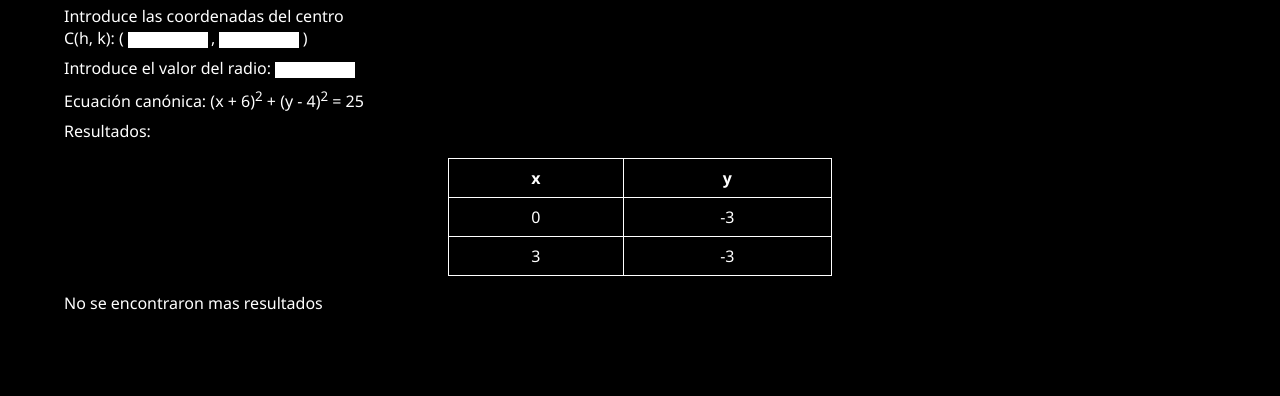
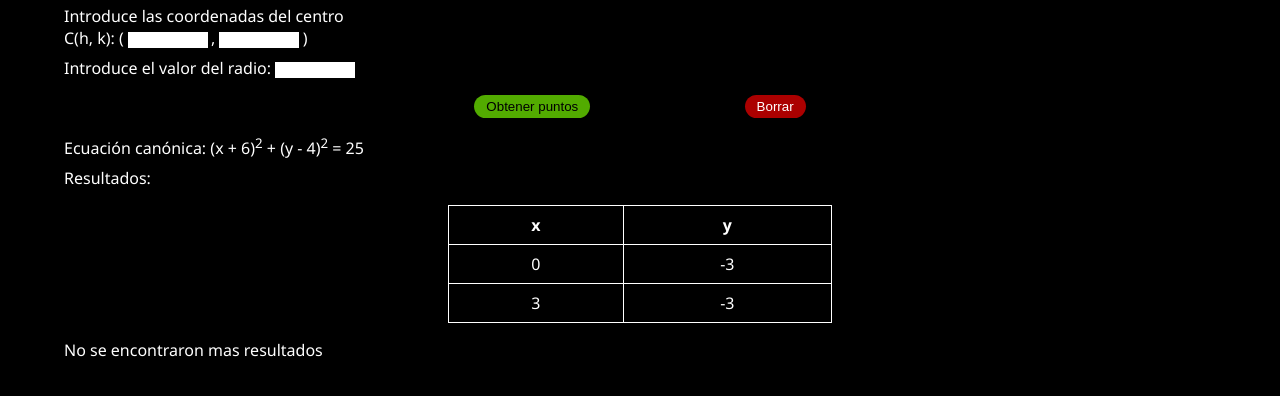
Before and after one commit to RomanPinelo/puntosCircunferencia, a plain HTML site: page index.html in a window 1280 px wide. Shown: the part 144-540 px from the top of the page. Drawn offline with Linux system fonts and the light colour scheme.

Commit message:
Botones agregados

```diff
--- a/calculo.js
+++ b/calculo.js
@@ -0,0 +1,14 @@
+// Elementos del DOM
+var coorH = document.getElementById("coordenadaH");
+var coorK = document.getElementById("coordenadaK");
+var valorRadio = document.getElementById("radio");
+var ecuaCanonica = document.getElementById("ecuacionCanonica");
+var tabla = document.getElementById("tablaPuntos");
+var mensajeNoResultados = document.getElementById("noMasResultados");
+var btnPun = document.getElementById("btnPuntos");
+var btnBor = document.getElementById("btnBorrar");
+
+// Evento del botón
+btnBor.addEventListener('click', function(){
+  window.location.reload();
+});
--- a/index.html
+++ b/index.html
@@ -34,6 +34,11 @@
 
     <p>Introduce el valor del radio: <input type="number" class="radio" id="radio"></p>
 
+    <div class="botones">
+      <button class="btnPuntos" id="btnPuntos">Obtener puntos</button>
+      <button class="btnBorrar" id="btnBorrar">Borrar</button>
+    </div>
+
     <p>
       Ecuación canónica:
       <span id="ecuacionCanonica">(x + 6)<sup>2</sup> + (y - 4)<sup>2</sup> = 25</span>
--- a/style.css
+++ b/style.css
@@ -53,6 +53,29 @@ input {
   margin-right: 0.2rem;
 }
 
+.botones {
+  display: flex;
+  justify-content: space-evenly;
+  margin: 1rem 0;
+}
+
+.botones button {
+  padding: 0.25rem 0.75rem;
+  outline: none;
+  border: 0;
+  border-radius: 9999px;
+  cursor: pointer;
+}
+
+.botones .btnPuntos {
+  background-color: rgba(123, 255, 0, 0.671);
+}
+
+.botones .btnBorrar {
+  background-color: rgba(255, 0, 0, 0.671);
+  color: #fff;
+}
+
 
 
 /*_*_*_*_*_*_*_*_*_*_*_*_*_*_*_*_*_*_*_*_*_*_*_*_*_*_*_*_*_*_*_*_*_*_*_*_*_*_*_*_*_*_*
@@ -73,4 +96,9 @@ input {
   table {
     width: 30%;
   }
+
+  .botones {
+    width: 50%;
+    margin: 1rem auto;
+  }
 }
```
